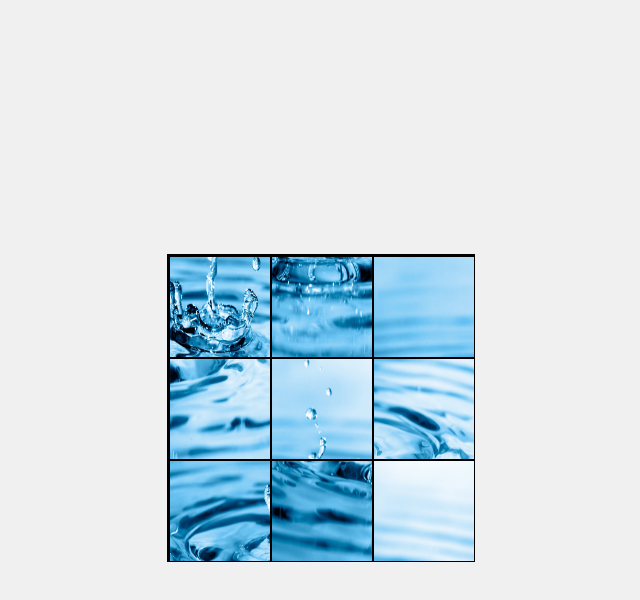
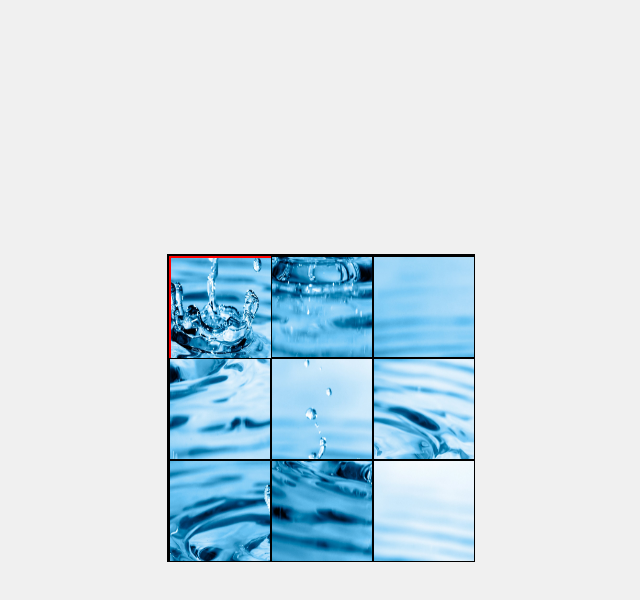
Before and after one commit to daianadi/puzzle-game, a plain HTML site: page index.html in a window 1280 px wide. Both pictures are taken after a click on the element 539 px from the left and 307 px from the top of the page. Shown: the whole page, without its empty margins (319-959 px from the left). Drawn offline with Linux system fonts and the light colour scheme.

Commit message:
Update index.html

```diff
--- a/index.html
+++ b/index.html
@@ -25,6 +25,13 @@
             background-size: 300px 300px;
             cursor: pointer;
             border: 1px solid #000;
+            display: flex;
+            justify-content: center;
+            align-items: center;
+            font-size: 24px;
+            font-weight: bold;
+            color: white;
+            text-shadow: 2px 2px 4px black;
         }
     </style>
 </head>
@@ -38,16 +45,43 @@
 
         let pieces = [];
 
+        // Создаём части пазла
         for (let i = 0; i < 9; i++) {
             let piece = document.createElement("div");
             piece.classList.add("puzzle-piece");
             piece.style.backgroundImage = `url(${imageUrl})`;
             piece.style.backgroundPosition = `${-(i % 3) * 100}px ${-Math.floor(i / 3) * 100}px`;
+            piece.dataset.index = i; // Запоминаем правильный порядок
             pieces.push(piece);
         }
 
+        // Перемешиваем кусочки случайным образом
         pieces = pieces.sort(() => Math.random() - 0.5);
         pieces.forEach(piece => container.appendChild(piece));
+
+        let selectedPiece = null;
+
+        // Функция обработки кликов по кусочкам
+        function swapPieces(piece) {
+            if (!selectedPiece) {
+                selectedPiece = piece;
+                piece.style.border = "2px solid red"; // Подсветка выбранного элемента
+            } else {
+                // Меняем местами фоновую картинку двух элементов
+                let tempBg = selectedPiece.style.backgroundPosition;
+                selectedPiece.style.backgroundPosition = piece.style.backgroundPosition;
+                piece.style.backgroundPosition = tempBg;
+
+                // Сбрасываем выбор
+                selectedPiece.style.border = "1px solid black";
+                selectedPiece = null;
+            }
+        }
+
+        // Добавляем обработчик событий на каждый кусочек пазла
+        pieces.forEach(piece => {
+            piece.addEventListener("click", () => swapPieces(piece));
+        });
     </script>
 
 </body>
```
